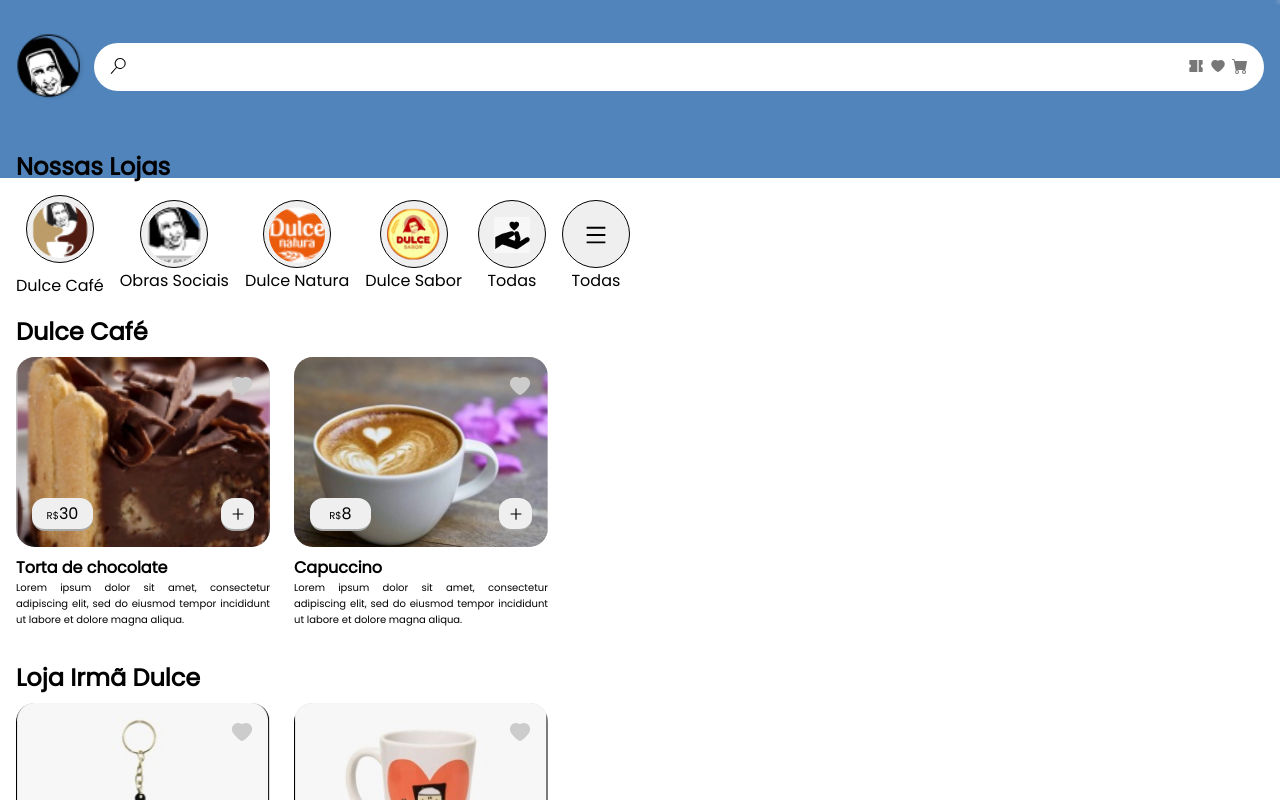
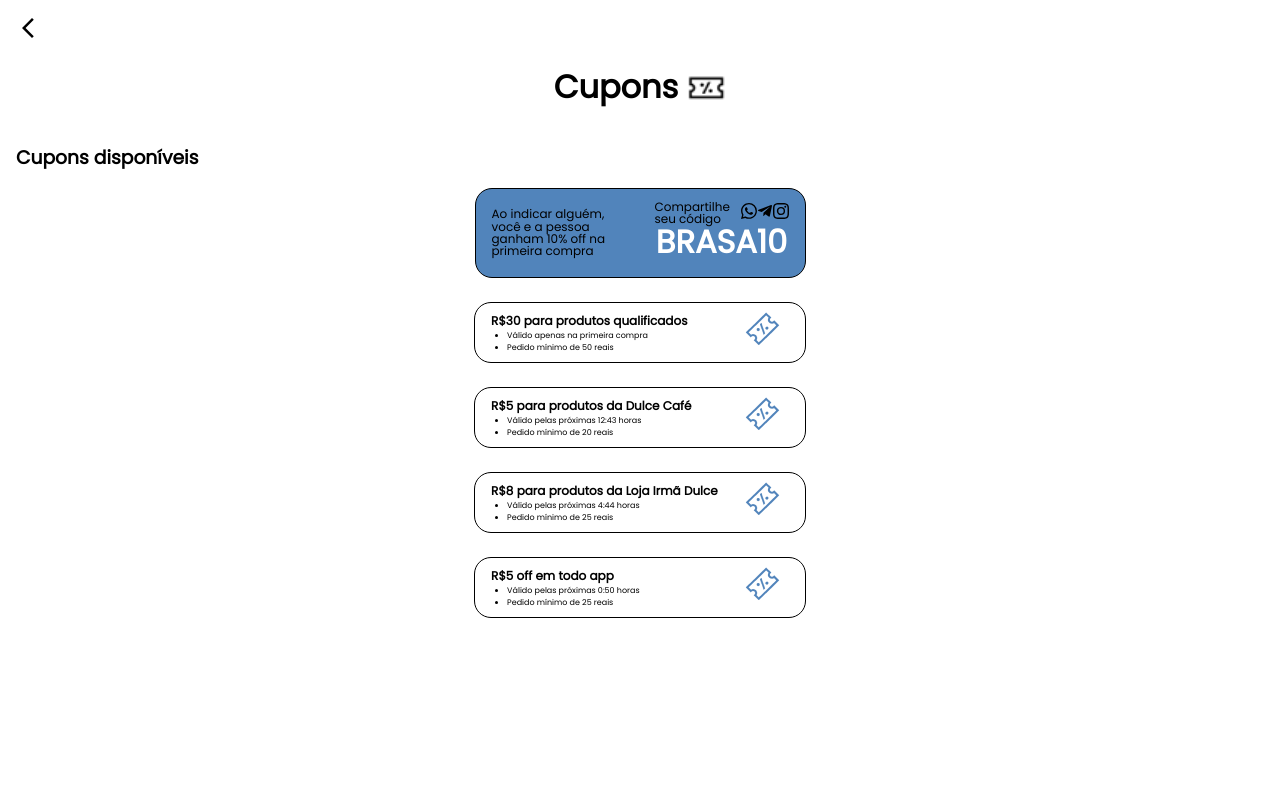
Before and after one commit to deivomaciel/OSID, a React (Create React App) app: page /coupon in a window 1280 px wide. Shown: the top 800 px of the page. Built offline with nearby package versions, Linux system fonts and the light colour scheme.

Commit message:
Feat: Adicionado a tela de cupons

```diff
--- a/src/App.js
+++ b/src/App.js
@@ -1,10 +1,11 @@
 import './App.css';
 import Home from './Components/Home';
+import AppRoutes from './routes/AppRoutes';
 
 function App() {
   return (
     <div className="App">
-      <Home />
+      <AppRoutes />
     </div>
   );
 }
--- /dev/null
+++ b/src/Components/Coupon/index.js
@@ -0,0 +1,108 @@
+import { MdArrowBackIosNew } from 'react-icons/md'
+import { BsWhatsapp } from 'react-icons/bs'
+import { FaTelegramPlane } from 'react-icons/fa'
+import { BsInstagram } from 'react-icons/bs'
+import CouponIcon from '../../assets/voucher.png'
+import BlueCoupon from '../../assets/bluecoupon.png'
+import './styles.css'
+
+function Coupon() {
+    return (
+        <div className="countainer">
+            <header className='coupon-header'>
+                <a href='/home' id='back'>
+                    <span>
+                        <MdArrowBackIosNew size={24}/>
+                    </span>
+                </a>
+            </header>
+
+            <div className='title-area'>
+                <h1>Cupons</h1>
+                <img src={CouponIcon} />
+            </div>
+
+            <div className='show-coupons'>
+                <h3>Cupons disponíveis</h3>
+
+                <div className='coupons-container'>
+                    <a className='coude-coupon'>
+                        <p>Ao indicar alguém, você e a pessoa ganham 10% off na primeira compra</p>
+
+                        <div className='code-section'>
+                            <div className='shear'>
+                                <p>Compartilhe seu código</p>
+                                <span>
+                                    <BsWhatsapp />
+                                    <FaTelegramPlane />
+                                    <BsInstagram />
+                                </span>
+                            </div>
+                            <div className='code'>
+                                <h3>BRASA10</h3>
+                            </div>
+                        </div>
+                    </a>
+
+                    <a className='coupon'>
+                        <div className='coupon-info'>
+                            <h3>R$30 para produtos qualificados</h3>
+                            <ul>
+                                <li>Válido apenas na primeira compra</li>
+                                <li>Pedido mínimo de 50 reais</li>
+                            </ul>
+                        </div>
+
+                        <div className='icon-section'>
+                            <img src={BlueCoupon} />
+                        </div>
+                    </a>
+
+                    <a className='coupon'>
+                        <div className='coupon-info'>
+                            <h3>R$5 para produtos da Dulce Café</h3>
+                            <ul>
+                                <li>Válido pelas próximas 12:43 horas</li>
+                                <li>Pedido mínimo de 20 reais</li>
+                            </ul>
+                        </div>
+
+                        <div className='icon-section'>
+                            <img src={BlueCoupon} />
+                        </div>
+                    </a>
+
+                    <a className='coupon'>
+                        <div className='coupon-info'>
+                            <h3>R$8 para produtos da Loja Irmã Dulce</h3>
+                            <ul>
+                                <li>Válido pelas próximas 4:44 horas</li>
+                                <li>Pedido mínimo de 25 reais</li>
+                            </ul>
+                        </div>
+
+                        <div className='icon-section'>
+                            <img src={BlueCoupon} />
+                        </div>
+                    </a>
+
+                    <a className='coupon'>
+                        <div className='coupon-info'>
+                            <h3>R$5 off em todo app</h3>
+                            <ul>
+                                <li>Válido pelas próximas 0:50 horas</li>
+                                <li>Pedido mínimo de 25 reais</li>
+                            </ul>
+                        </div>
+
+                        <div className='icon-section'>
+                            <img src={BlueCoupon} />
+                        </div>
+                    </a>
+                </div>
+            </div>
+        </div>
+    )
+}
+
+export default Coupon
--- /dev/null
+++ b/src/Components/Coupon/styles.css
@@ -0,0 +1,105 @@
+.coupon-header {
+    padding: 16px;
+}
+
+#back {
+    height: 24px;
+    text-decoration: none;
+    color: #000;
+    display: inline-block;
+    align-items: center;
+}
+
+.title-area {
+    display: flex;
+    justify-content: center;
+    align-items: center;
+    font-size: 16px;
+}
+
+.title-area img {
+    margin-top: 2px;
+    margin-left: 8px;
+    width: 40px;
+    height: 40px;
+}
+
+.show-coupons {
+    padding: 16px;
+    margin-top: 16px;
+}
+
+.coupons-container {
+    display: flex;
+    flex-direction: column;
+    justify-content: center;
+    align-items: center;
+    padding-top: 16px;
+}
+
+.code-section {
+    display: flex;
+    flex-direction: column;
+    justify-content: center;
+    align-items: center;
+}
+
+.coude-coupon {
+    width: 331px;
+    height: 90px;
+    display: flex;
+    justify-content: space-between;
+    align-items: center;
+    padding: 16px;
+    border-radius: 17px;
+    border: 1px solid #000;
+    background: #5184BB;
+}
+
+.coude-coupon p {
+    width: 121.85px;
+    font-size: 12px;
+    text-align: left;
+    font-weight: 400;
+    line-height: 12.48px;
+}
+
+.shear {
+    display: flex;
+    align-items: center;
+    justify-content: space-between;
+}
+
+.shear span {
+    margin-left: 24px;
+}
+
+.shear p {
+    width: 62px;
+}
+
+.code h3 {
+    margin-top: -8px;
+    font-size: 32px;
+    color: #fff;
+}
+
+.coupon {
+    width: 331.78px;
+    padding: 0 16px 0 16px;
+    display: flex;
+    align-items: center;
+    justify-content: space-between;
+    border: 1px solid #000;
+    border-radius: 17px;
+    margin-top: 24px;
+}
+
+.coupon-info h3 {
+    font-size: 12px;
+}
+
+.coupon-info ul {
+    margin-left: 16px;
+    font-size: 8px;
+}
--- a/src/Components/Home/index.js
+++ b/src/Components/Home/index.js
@@ -86,7 +86,7 @@
 
     return (
         <div>
-            <header>
+            <header className='home-header'>
                 <div className='header-container'>
                     <img src={LogoDulce} alt="Logo Irmã Dulce"/>
                     <div className='input-container'>
@@ -96,23 +96,23 @@
                             </span>
 
                             <div className='buttons'>
-                                <button>
+                                <a href='/coupon'>
                                     <span>
                                         <RiCoupon2Fill fill='#777777' size={16}/>
                                     </span>
-                                </button>
+                                </a>
 
-                                <button>
+                                <a href='favorite'>
                                     <span>
                                         <AiFillHeart fill='#777777' size={16}/>
                                     </span>
-                                </button>
+                                </a>
 
-                                <button>
+                                <a href='car'>
                                     <span>
                                         <BsFillCartFill fill='#777777' size={16}/>
                                     </span>
-                                </button>
+                                </a>
                             </div>
                         </div>
                         <di className='input-container'>
--- a/src/Components/Home/styles.css
+++ b/src/Components/Home/styles.css
@@ -2,7 +2,7 @@
     overflow-x: hidden;
 }
 
-header {
+.home-header {
     width: 100vw;
     height: 178px;
     padding: 16px;
@@ -18,7 +18,7 @@
     justify-content: space-between;
 }
 
-header img {
+.home-header img {
     width: 70px;
     height: 70px;
     margin-right: 8px;
@@ -73,7 +73,6 @@
     margin-top: -40px;
     line-height: 25.18px;
     display: block;
-    /* line-height: 16px; */
 }
 
 h2 {
@@ -84,7 +83,6 @@
     width: 100%;
     margin-top: 16px;
     display: flex;
-    align-items: center;
     overflow-x: auto;
     scroll-snap-type: x mandatory;
     scroll-behavior: smooth;
--- /dev/null
+++ b/src/routes/AppRoutes.js
@@ -0,0 +1,18 @@
+import { BrowserRouter, Route, Routes } from "react-router-dom";
+import Home from "../Components/Home";
+import Coupon from '../Components/Coupon'
+
+function AppRoutes() {
+    return (
+        <div>
+            <BrowserRouter>
+                <Routes>
+                    <Route path="/" element={<Home />} />
+                    <Route path="/coupon" element={<Coupon />} />
+                </Routes>
+            </BrowserRouter>
+        </div>
+    )
+}
+
+export default AppRoutes
```
Also changed, not shown: src/assets/bluecoupon.png (added), src/assets/voucher.png (added).
